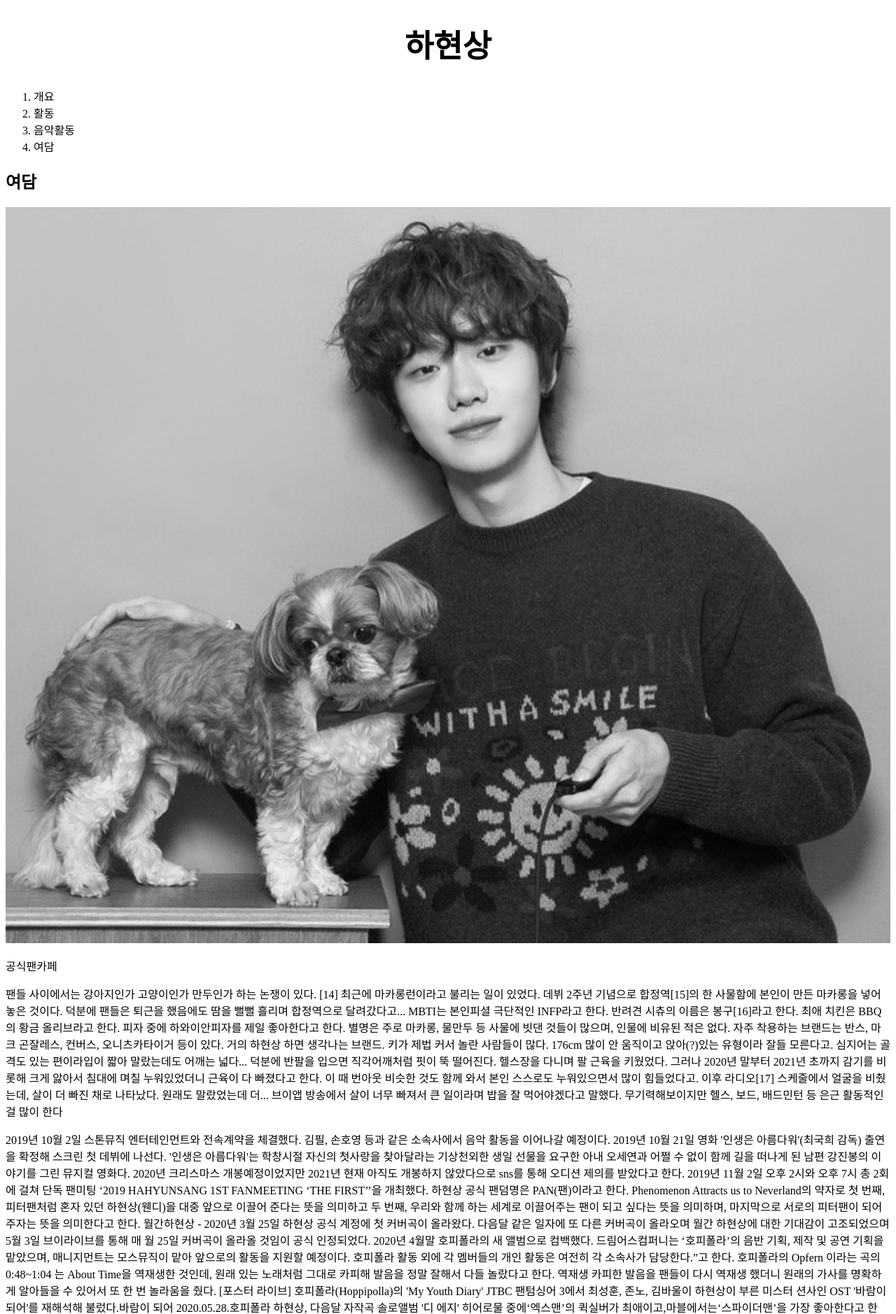
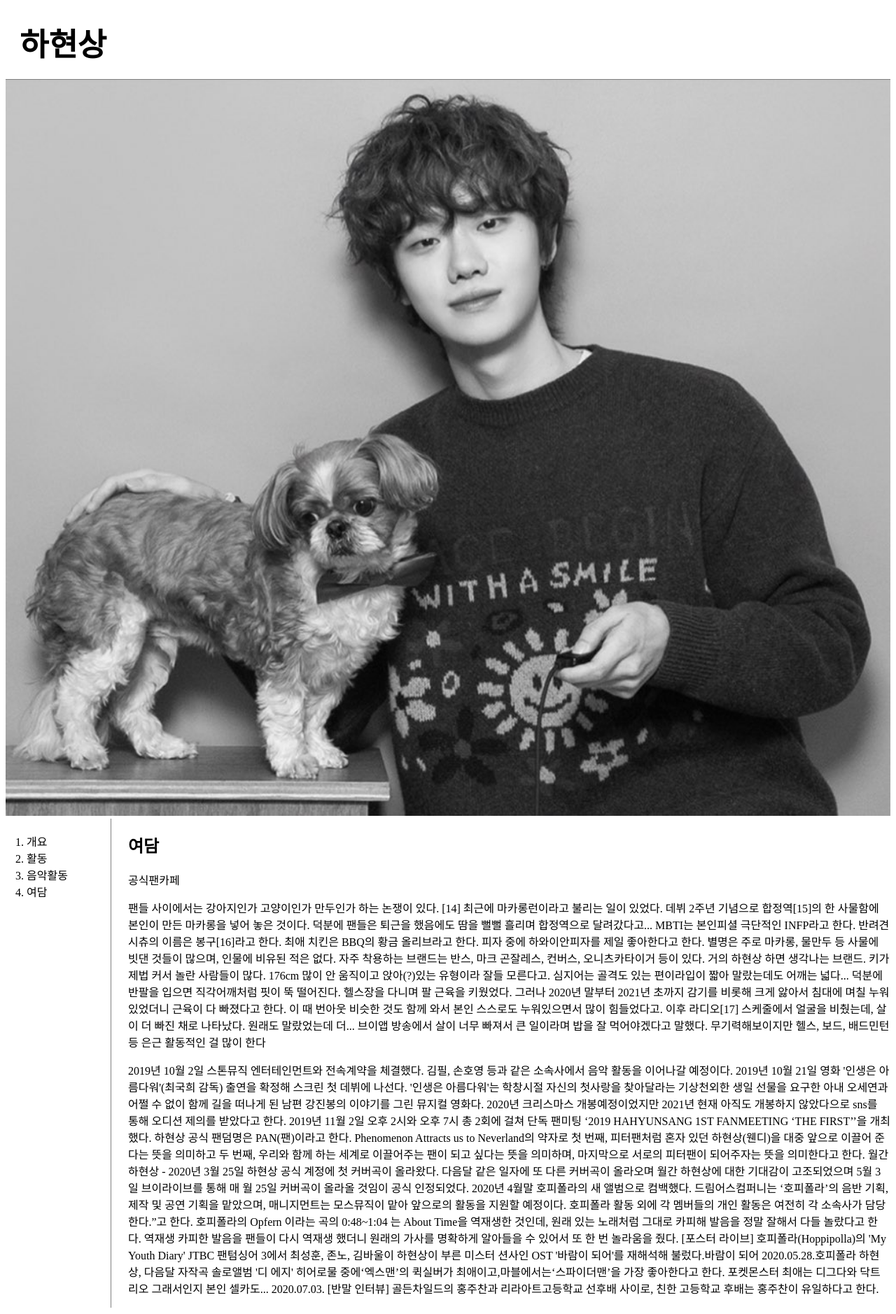
Before and after one commit to vivije/web1, a plain HTML site: page 4.html in a window 1280 px wide. Shown: the top 1878 px of the page at 70% size. Drawn offline with Linux system fonts and the light colour scheme.

Commit message:
style.css 한번에 CSS중복제거 가능해짐!

```diff
--- a/4.html
+++ b/4.html
@@ -1,35 +1,29 @@
 <!doctype html>
-  <html>
-  <head>
+<html>
+<head>
     <title> 하현상 나무위키 - html </title>
     <meta charset="utf-8">
-  <style>
-      a {color:black;
-       text-decoration:none;
-        }
-      h1{
-          font-size:45px;
-          text-align:center;
-        }
-  </style>
-  </head>
+    <link rel="stylesheet" href="style.css">
+</head>
 
 
   <body>
     <h1> <a href = "index.html">  하현상 </a> </h1>
+    <img src="봉구랑셀카.jpg" width="100%">
 
+<div id="grid">
   <ol>
-    <li><a href = "1.html"> 개요 </a></li>
-    <li><a href = "2.html"> 활동 </a></li>
-    <li><a href = "3.html"> 음악활동 </a> </li>
+    <li><a href = "1.html" > 개요 </a></li>
+    <li><a href = "2.html" > 활동 </a></li>
+    <li><a href = "3.html" > 음악활동 </a> </li>
     <li><a href = "4.html"> 여담 </a> </li>
   </ol>
-
+  <div id ="article">
 
 
 <h2>여담</h2>
 
-<img src="봉구랑셀카.jpg" width="100%">
+
 
 <p>
   <a href = "https://cafe.daum.net/hahyunsang.official"
--- /dev/null
+++ b/style.css
@@ -0,0 +1,30 @@
+<!DOCTYPE html>
+<html>
+<head>
+    body{margin:0;}
+    a { color:black;
+        text-decoration:none;  }
+
+    h1{ font-size:45px;
+        text-align:left;
+        border-bottom:1px solid gray;
+        margin:0;
+        padding:20px; }
+
+     ol{border-right:1px solid gray;
+      width : 100px;
+      margin : 0;
+      padding : 20px;
+      }
+
+    #grid{ display:grid;
+          grid-template-columns: 150px 1fr;}
+    #grid ol { padding-left: 30px; }
+    #grid #article {padding-left: 25px}
+    @media(max-width:800px){
+      #grid{ display: block; }
+      ol{ border-right:none; }
+      h1{ border-bottom:none;}
+    }
+</head>
+</html>
```
Also changed, not shown: 1.html (+1 -27 lines), 2.html (+10 -16 lines), 3.html (+10 -18 lines), index.html (+8 -11 lines).
